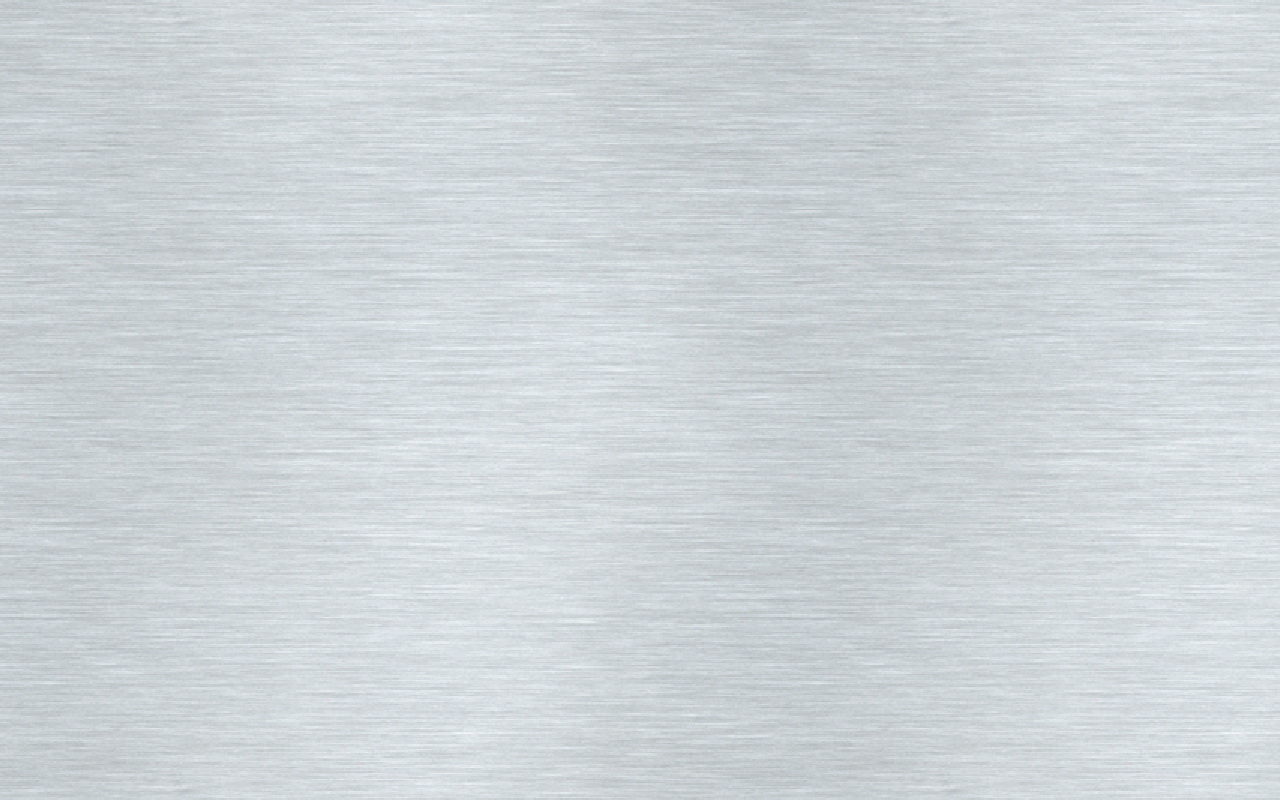
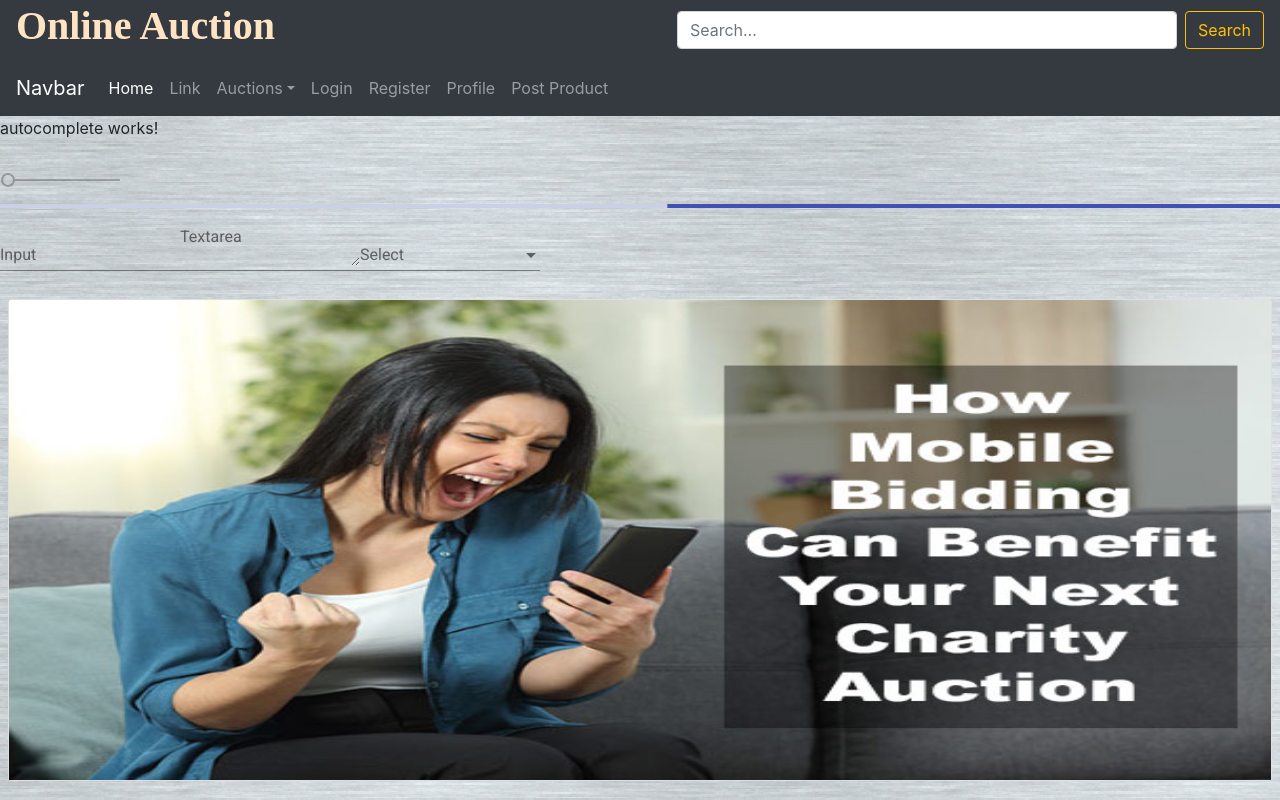
Before and after one commit to maheshkumarb2612/online-auction-ui, an Angular app: page /home in a window 1280 px wide. Shown: the top 800 px of the page. Built offline with nearby package versions, Linux system fonts and the light colour scheme.

Commit message:
added angular material

```diff
--- a/src/app/app.module.ts
+++ b/src/app/app.module.ts
@@ -6,7 +6,6 @@ import { AppComponent } from './app.component';
 import { LayoutModule } from './layout/layout.module';
 import { PagesModule } from './pages/pages.module';
 import { BrowserAnimationsModule } from '@angular/platform-browser/animations';
-import {MatLoaderModule} from './mat-loader.module';
 
 
 @NgModule({
@@ -18,8 +17,7 @@ import {MatLoaderModule} from './mat-loader.module';
     AppRoutingModule,
     LayoutModule,
     PagesModule,
-    BrowserAnimationsModule,
-    MatLoaderModule
+    BrowserAnimationsModule
   ],
   providers: [],
   bootstrap: [AppComponent]
--- a/src/app/layout/autocomplete/autocomplete.component.html
+++ b/src/app/layout/autocomplete/autocomplete.component.html
@@ -1,16 +1,20 @@
 <p>autocomplete works!</p>
-<!--
-<form class="example-form">
-  <mat-form-field class="example-full-width">
-    <input type="text" placeholder="Pick one" aria-label="Number" matInput [formControl]="myControl" [matAutocomplete]="auto">
-    <mat-autocomplete #auto="matAutocomplete">
-      <mat-option *ngFor="let option of options" [value]="option">
-        {{option}}
-      </mat-option>
-    </mat-autocomplete>
-  </mat-form-field>
-</form>
--->
-
 
 <mat-slider></mat-slider>
+<mat-progress-bar mode="indeterminate"></mat-progress-bar>
+
+<div class="example-container">
+  <mat-form-field>
+    <input matInput placeholder="Input">
+  </mat-form-field>
+
+  <mat-form-field>
+    <textarea matInput placeholder="Textarea"></textarea>
+  </mat-form-field>
+
+  <mat-form-field>
+    <mat-select placeholder="Select">
+      <mat-option value="option">Option</mat-option>
+    </mat-select>
+  </mat-form-field>
+</div>
```
Also changed, not shown: src/app/mat-loader.module.ts (+82 -15 lines), src/app/pages/pages.module.ts (+5 -2 lines).
